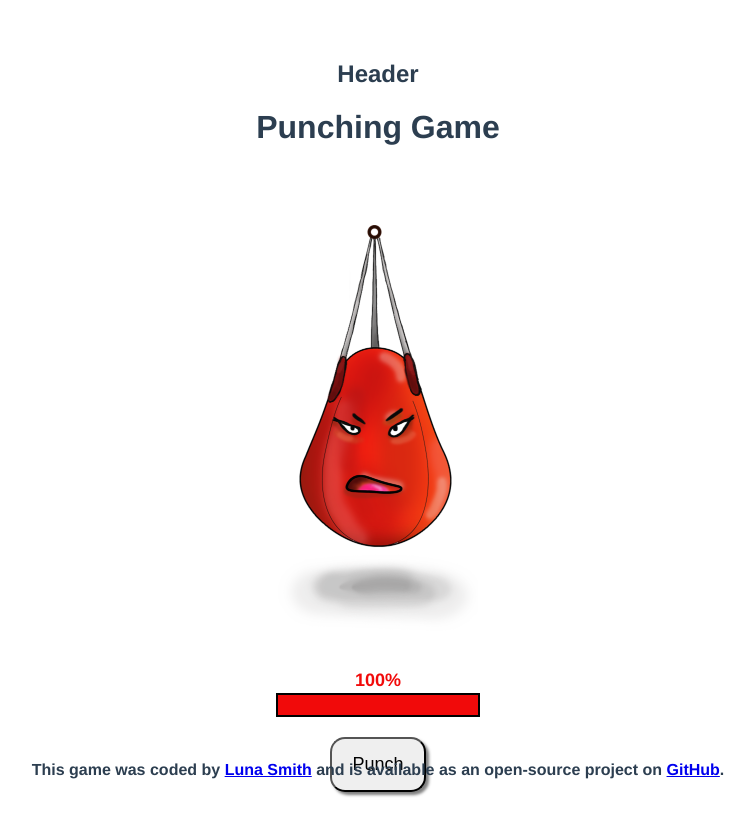
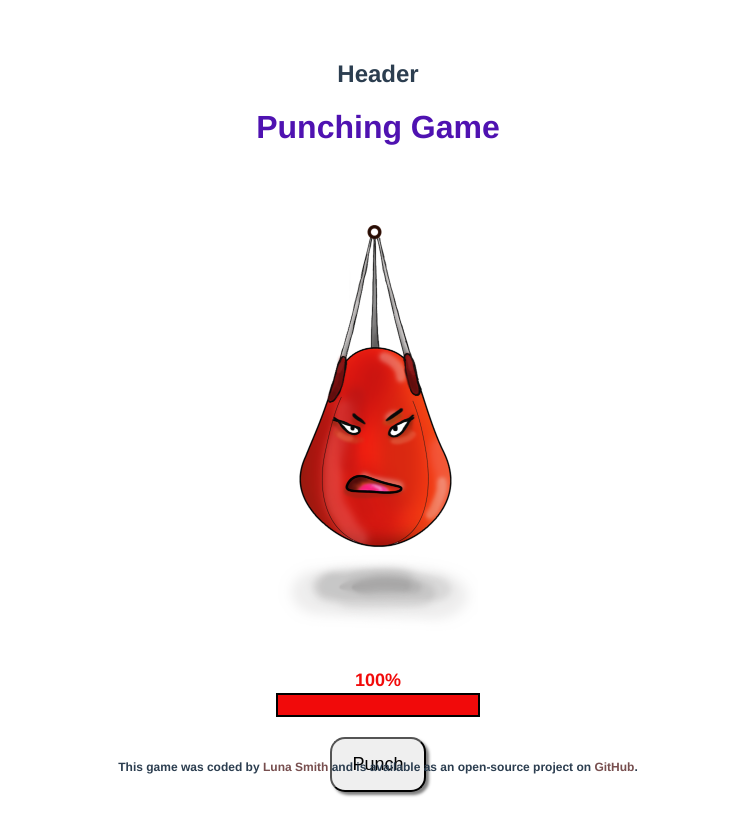
Before and after one commit to Lu-Smith/vue_punchbag_game, a Vue app in the folder punchbag_game/: page / in a window 1280 px wide. Shown: the whole page, without its empty margins (262-1017 px from the left). Built offline with nearby package versions, Linux system fonts and the light colour scheme.

Commit message:
Updated Footer

```diff
--- a/punchbag_game/src/App.vue
+++ b/punchbag_game/src/App.vue
@@ -32,4 +32,15 @@ export default defineComponent({
   color: #2c3e50;
   margin-top: 60px;
 }
+
+h1 {
+  animation: colorAnimation 2s infinite;
+}
+
+@keyframes colorAnimation {
+    0% { color: purple }
+    50% { color: rgb(79, 18, 177)}
+    100% { color: rgb(212, 21, 212) }
+}
+
 </style>
--- a/punchbag_game/src/components/MainFooter.vue
+++ b/punchbag_game/src/components/MainFooter.vue
@@ -3,7 +3,7 @@
     <h4>This game was coded by
       <a class="profile-link" href="https://www.lunasmithart.com/" target="_blank">Luna Smith</a>
       and is available as an open-source project on
-      <a class="gitHub-link" href="https://github.com/Lu-Smith/rock_paper_scisors_vue_typescript_tdd" target="_blank">GitHub</a>.
+      <a class="gitHub-link" href="https://github.com/Lu-Smith/vue_punchbag_game" target="_blank">GitHub</a>.
     </h4>
   </div>
 
@@ -15,5 +15,19 @@
   bottom: 0;
   left: 0;
   right: 0;
+  font-size: 12px;
+  padding: 10px;
+}
+
+.Footer a {
+  color: rgb(119, 78, 78);
+  text-decoration: none;
+  transition: all 200ms ease-in-out;
+}
+
+.Footer a:hover {
+  color: rgb(99, 38, 114);
+  position: relative;
+  top: -3px;
 }
 </style>
```
Also changed, not shown: 1 other file (tests, documents, lock files or other folders).
